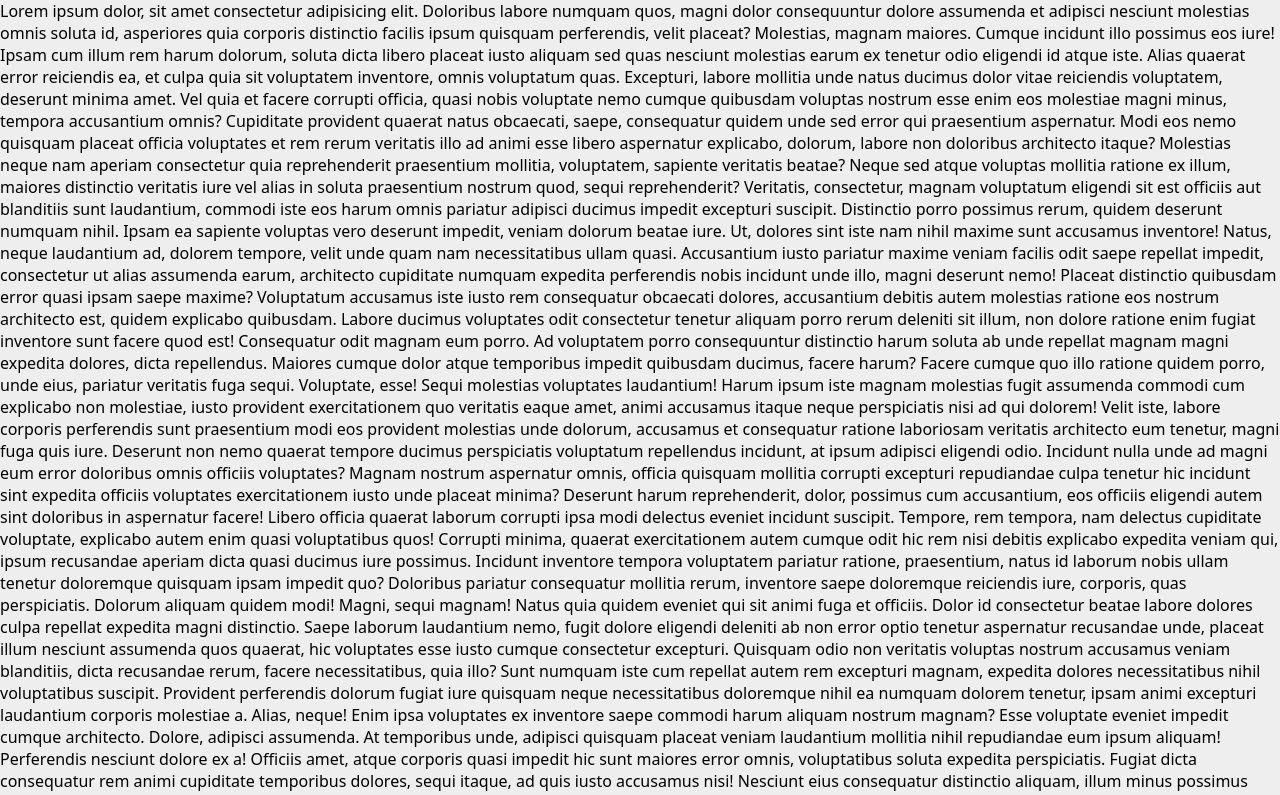
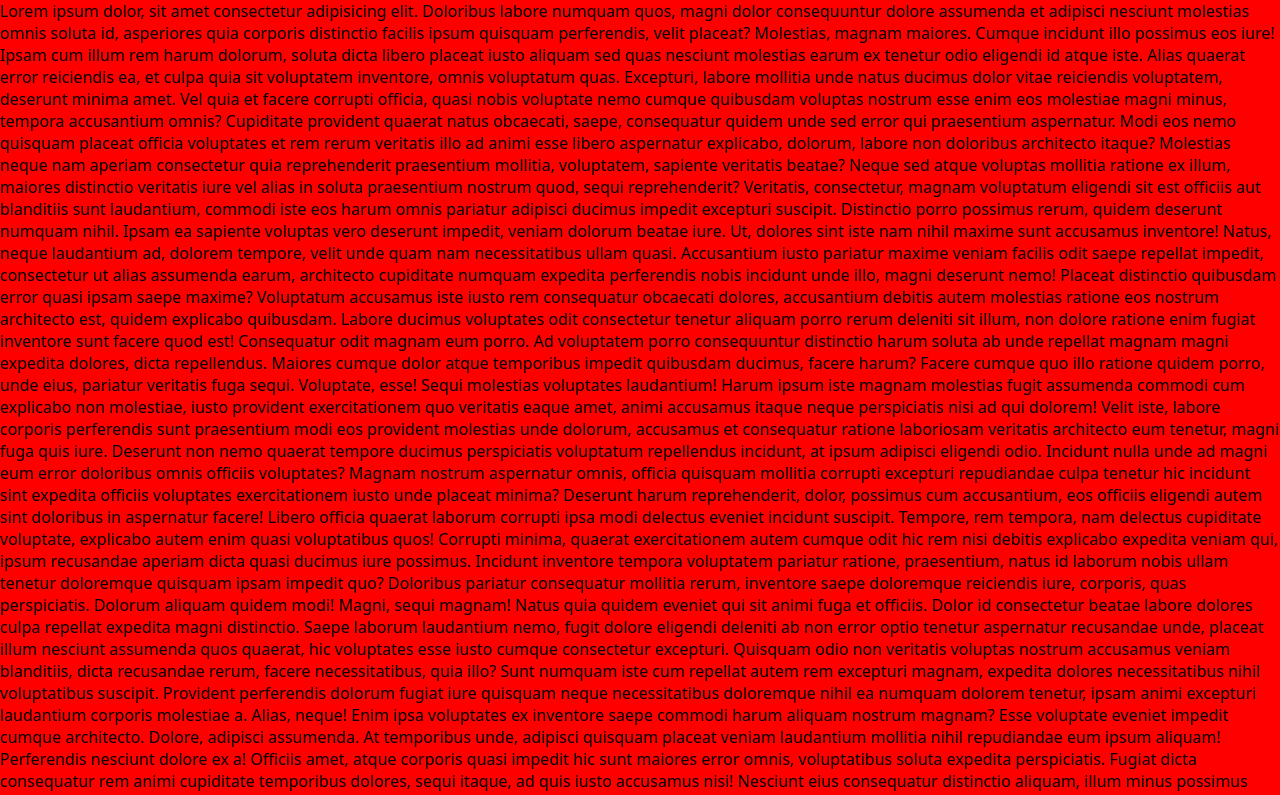
Before and after one commit to user1650/shinning-button, a plain HTML site: page index.html in a window 1280 px wide. Shown: the top 795 px of the page. Drawn offline with Linux system fonts and the light colour scheme.

Commit message:
changing bg color to red

```diff
--- a/style.css
+++ b/style.css
@@ -16,7 +16,7 @@
     }
 }
 body {
-    background: #eee;
+    background:red;
     min-height: 100vh;
     display: flex;
     justify-content: center;
```
